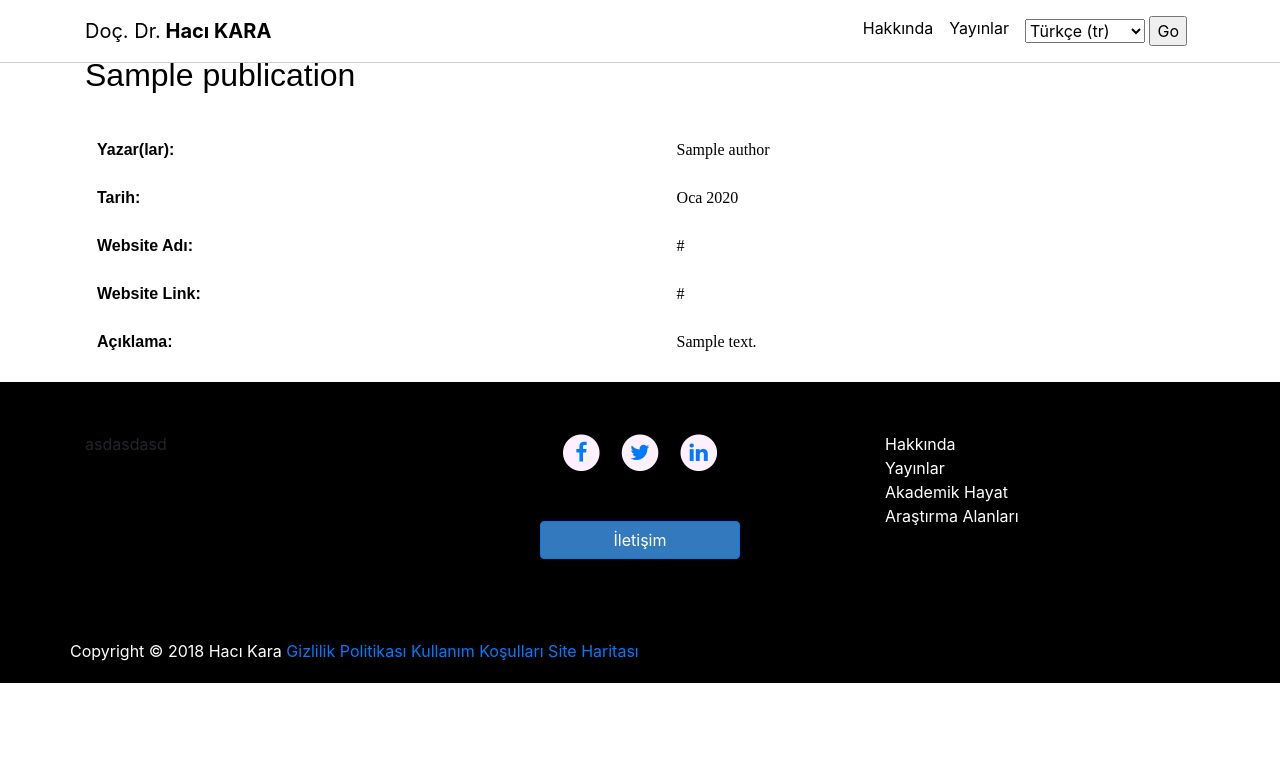
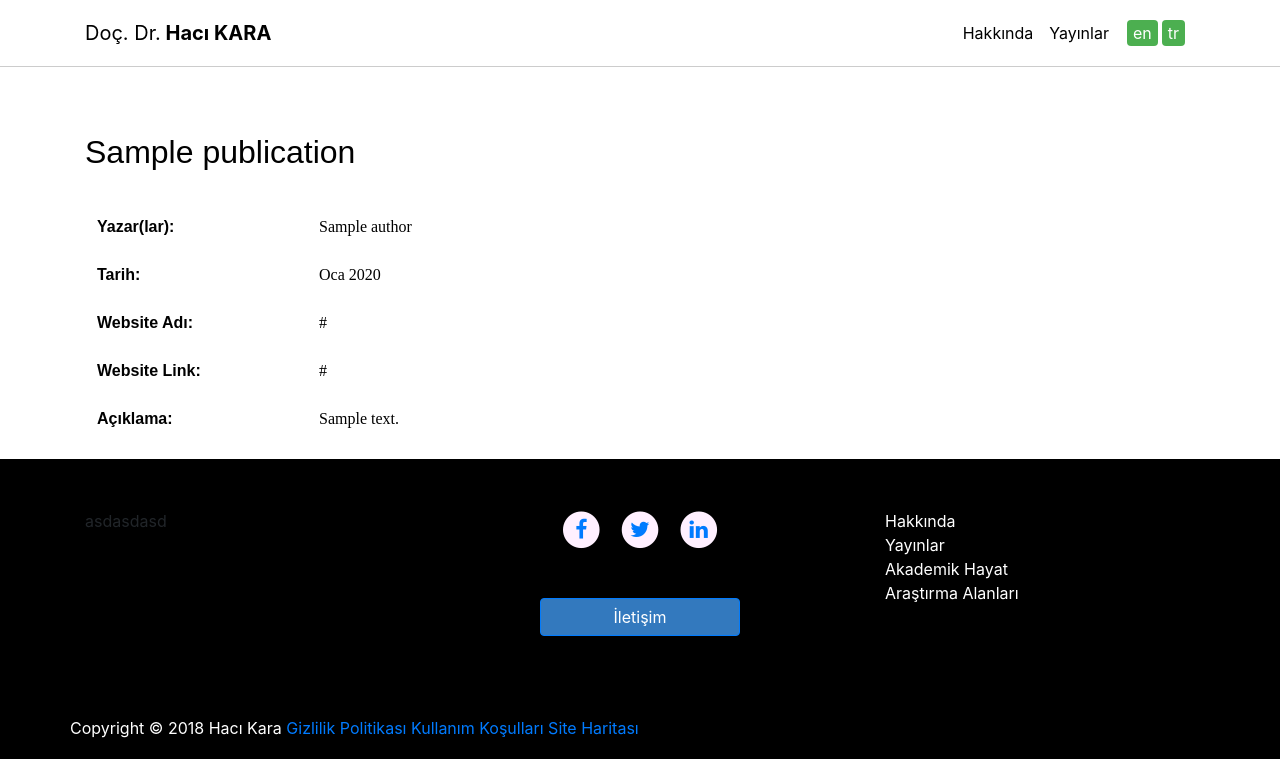
Before and after one commit to ahmetesat/multilanguage-website-django, a Django app: a page that uses templates/base.html in a window 1280 px wide. Shown: the top 759 px of the page. Run offline with Django 3.2, Linux system fonts and the light colour scheme; tables that the repository leaves empty hold one stand-in row (values such as "Sample post"); some libraries are stand-ins or nearby versions.

Commit message:
Css changes
Css changes for navbar and detail pages.

```diff
--- a/static/css/website-detail.css
+++ b/static/css/website-detail.css
@@ -7,6 +7,14 @@
 
 /*Main Navbar icon style*/
 
+.navbar-links{
+    padding-top: 2%;
+}
+
+/*Padding detail pages from top*/
+.common-container{
+    padding-top: 6%;
+}
 .publicationHeadLine h2 {
     font-family: 'HelveticaNeueW01-75Bold', 'HelveticaNeue Bold', 'Helvetica LT Std Bold', sans-serif;
     font-style: normal;
@@ -83,6 +91,22 @@ html, body {
 /*.site-footer {*/
 /*background: orange;*/
 /*}*/
+/*START------------------Navbar Language Button------------------START*/
+
+.navbar-language-button{
+    float: left;
+        background-color: #4CAF50; /* Green */
+    border: none;
+    color: white;
+    text-align: center;
+    text-decoration: none;
+    display: inline-block;
+    font-size: 16px;
+    margin: 4px 2px;
+    cursor: pointer;
+    border-radius: 4px;
+}
+/*END------------------Navbar Language Button------------------END*/
 
 /*START------------------Internet Publication------------------START*/
 
@@ -204,3 +228,10 @@ html, body {
 .footer-row2 {
     padding-bottom: 20px;
 }
+
+
+/*START------------------ICONS------------------START*/
+.publicationInfo th{
+    width: 20%;
+}
+/*END------------------ICONS------------------END*/
--- a/templates/article_detail.html
+++ b/templates/article_detail.html
@@ -4,7 +4,7 @@
 
 {% block content %}
 
-    <div class="container">
+    <div class="container common-container">
         {% for publication_detail in publication_info_detail %}
             <div class="row">
                 <div class="col-12">
@@ -108,10 +108,10 @@
                                         <th>
                                             PDF:
                                         </th>
-                                        <th>
+                                        <td>
                                             <a href="{{ article_info_detail.pdf.url }}">{% trans "Dosyayı Görmek İçin Tıklayınız" %}</a>
 
-                                        </th>
+                                        </td>
                                     </tr>
                                 {% endif %}
                                 <tr>
--- a/templates/base.html
+++ b/templates/base.html
@@ -40,60 +40,32 @@
         </button>
         <div class="collapse navbar-collapse" id="navbarResponsive">
             <ul class="navbar-nav ml-auto">
-                <li class="nav-item">
+                <li class="nav-item navbar-links">
                     <a class="nav-link" style="color: black" href="{% url 'About' %}">{% trans "Hakkında" %}</a>
                 </li>
-                <li class="nav-item">
+                <li class="nav-item navbar-links">
                     <a class="nav-link" style="color: black" href="{% url 'Articles' %}">{% trans "Yayınlar" %}</a>
                 </li>
-                <li class="nav-item">
-                <li class="nav-link">
-                    {#                                        <a href="/tr{{ request.get_full_path|slice:'3:' }}">TR | </a>#}
-                    {#                                        <a href="/en{{ request.get_full_path|slice:'3:' }}">EN</a></li>#}
-                    {#                    <form action="{% url 'set_language' %}" method="post">#}
-                    {#                        {% csrf_token %}#}
-                    {#                        <input name="next" type="hidden" value="{{ request.get_full_path|slice:'3:' }}"/>#}
-                    {#                        <input name="language" type="hidden" value="tr"/>#}
-                    {#                        <input type="submit" value="TR"/>#}
-                    {#                    </form>#}
-                    {#                    <form action="{% url 'set_language' %}" method="post">#}
-                    {#                        {% csrf_token %}#}
-                    {#                        <input name="next" type="hidden" value="{{ request.get_full_path|slice:'3:' }}"/>#}
-                    {#                        <input name="language" type="hidden" value="en"/>#}
-                    {#                        <input type="submit" value="EN"/>#}
-                    {#                    </form>#}
+                {#                <li class="nav-item">#}
+                {#                <li class="nav-link" >#}
+                {#                    {% get_current_language as LANGUAGE_CODE %}#}
+                {#                    {% get_available_languages as LANGUAGES %}#}
+                {#                    {% for lang in LANGUAGES %}#}
+                {#                        <form action="{% url 'set_language' %}" method="post">{% csrf_token %}#}
+                {#                            <input type="submit" name="language" value="{{ lang.0 }}">#}
+                {#                        </form>#}
+                {#                    {% endfor %}#}
+                {#            </li>#}
+            <li class="nav-link">
+                {% get_current_language as LANGUAGE_CODE %}
+                {% get_available_languages as LANGUAGES %}
 
-                    {#                                        <form action="{% url 'set_language' %}" method="post">#}
-                    {#                                            {% csrf_token %}#}
-                    {#                                            <input name="next" type="hidden" value="{{ request.get_full_path|slice:'3:' }}"/>#}
-                    {#                                            <select name="language">#}
-                    {#                                                {% get_language_info_list for LANGUAGES as languages %}#}
-                    {#                                                {% for language in languages %}#}
-                    {#                                                    <option value="{{ language.code }}"{% if language.code == LANGUAGE_CODE %}#}
-                    {#                                                            selected="selected"{% endif %}>#}
-                    {#                                                        {{ language.name_local }} ({{ language.code }})#}
-                    {#                                                    </option>#}
-                    {#                                                {% endfor %}#}
-                    {#                                            </select>#}
-                    {#                                            <input type="submit" value="Change"/>#}
-                    {#                                        </form>#}
-                    <form action="{% url 'set_language' %}" method="post">
-                        {% csrf_token %}
-                        <input name="next" type="hidden" value="{{ redirect_to }}"/>
-                        <select name="language">
-                            {% get_current_language as LANGUAGE_CODE %}
-                            {% get_available_languages as LANGUAGES %}
-                            {% for lang in LANGUAGES %}
-                                <option value="{{ lang.0 }}" {% if lang.0 == LANGUAGE_CODE %}
-                                        selected="selected"{% endif %}>
-                                    {{ lang.1 }} ({{ lang.0 }})
-                                </option>
-                            {% endfor %}
-                        </select>
-                        <input type="submit" value="Go"/>
-                    </form>
-
-
+                <form id="myForm" action="{% url 'set_language' %}" method="post">{% csrf_token %}
+                    {% for lang in LANGUAGES %}
+                        <input class="navbar-language-button" type="submit" name="language" value="{{ lang.0 }}">
+                    {% endfor %}
+                </form>
+            </li>
             </ul>
         </div>
     </div>
--- a/templates/book_detail.html
+++ b/templates/book_detail.html
@@ -4,7 +4,7 @@
 
 {% block content %}
 
-    <div class="container">
+    <div class="container common-container">
         {% for publication_detail in publication_info_detail %}
             <div class="row">
                 <div class="col-12">
@@ -73,10 +73,10 @@
                                         <th>
                                             PDF:
                                         </th>
-                                        <th>
+                                        <td>
                                             <a href="{{ publication_detail.book.pdf.url }}">{% trans "Dosyayı Görmek İçin Tıklayınız" %}</a>
 
-                                        </th>
+                                        </td>
                                     </tr>
                                 {% endif %}
                                 <tr>
--- a/templates/course_detail.html
+++ b/templates/course_detail.html
@@ -4,7 +4,7 @@
 
 {% block content %}
 
-    <div class="container">
+    <div class="container common-container">
         {% for academic_detail in academic_info_detail %}
             <div class="row">
                 <div class="col-12">
@@ -15,8 +15,8 @@
                             {% endif %}</h2>
                         </div>
                         <br>
-                        <div class="publicationInfo">
-                            <table class="table table-responsive table-borderless">
+                        <div class="publicationInfo table-responsive">
+                            <table class="table table-borderless">
                                 <tbody>
                                 <tr>
                                     <th>
--- a/templates/courses.html
+++ b/templates/courses.html
@@ -14,7 +14,7 @@
             </div>
             <div class="div-base-navbar-section">
                 <a class="a-base-navbar-section" href="{% url 'Conferences' %}">
-                    <span>{% trans "Conferences" %}</span>
+                    <span>{% trans "Konferanslar" %}</span>
                 </a>
             </div>
             <div class="div-base-navbar-section">
--- a/templates/internet_publication_detail.html
+++ b/templates/internet_publication_detail.html
@@ -3,7 +3,7 @@
 {% load i18n %}
 {% block content %}
 
-    <div class="container">
+    <div class="container common-container">
         {% for publication_detail in publication_info_detail %}
             <div class="row">
                 <div class="col-12">
--- a/templates/supervised_thesis.html
+++ b/templates/supervised_thesis.html
@@ -13,7 +13,7 @@
             </div>
             <div class="div-base-navbar-section">
                 <a class="a-base-navbar-section" href="{% url 'Conferences' %}">
-                    <span>{% trans "Conferences" %}</span>
+                    <span>{% trans "Konferanslar" %}</span>
                 </a>
             </div>
             <div class="div-base-navbar-section">
--- a/templates/thesis_jury_membership.html
+++ b/templates/thesis_jury_membership.html
@@ -14,7 +14,7 @@
             </div>
             <div class="div-base-navbar-section">
                 <a class="a-base-navbar-section" href="{% url 'Conferences' %}">
-                    <span>{% trans "Conferences" %}</span>
+                    <span>{% trans "Konferanslar" %}</span>
                 </a>
             </div>
             <div class="div-base-navbar-section">
```
Also changed, not shown: translations/en/LC_MESSAGES/django.po.
